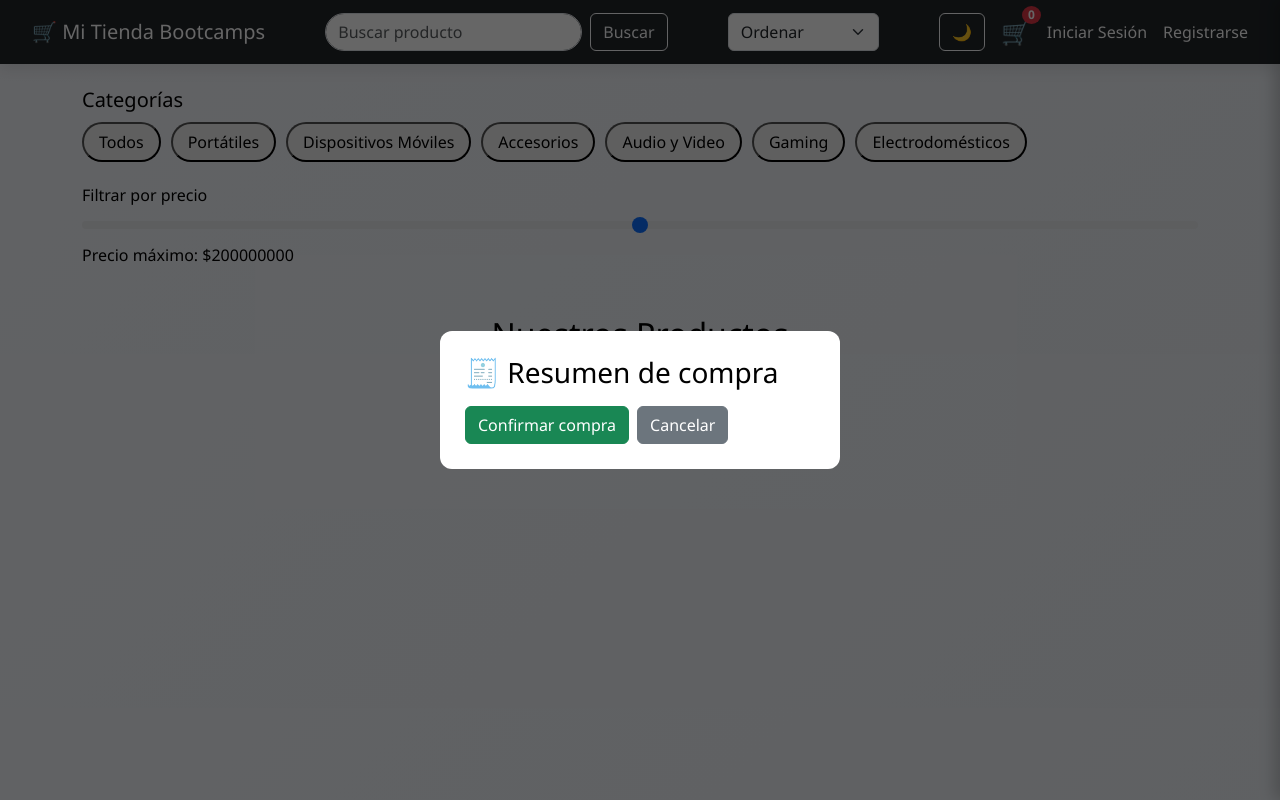
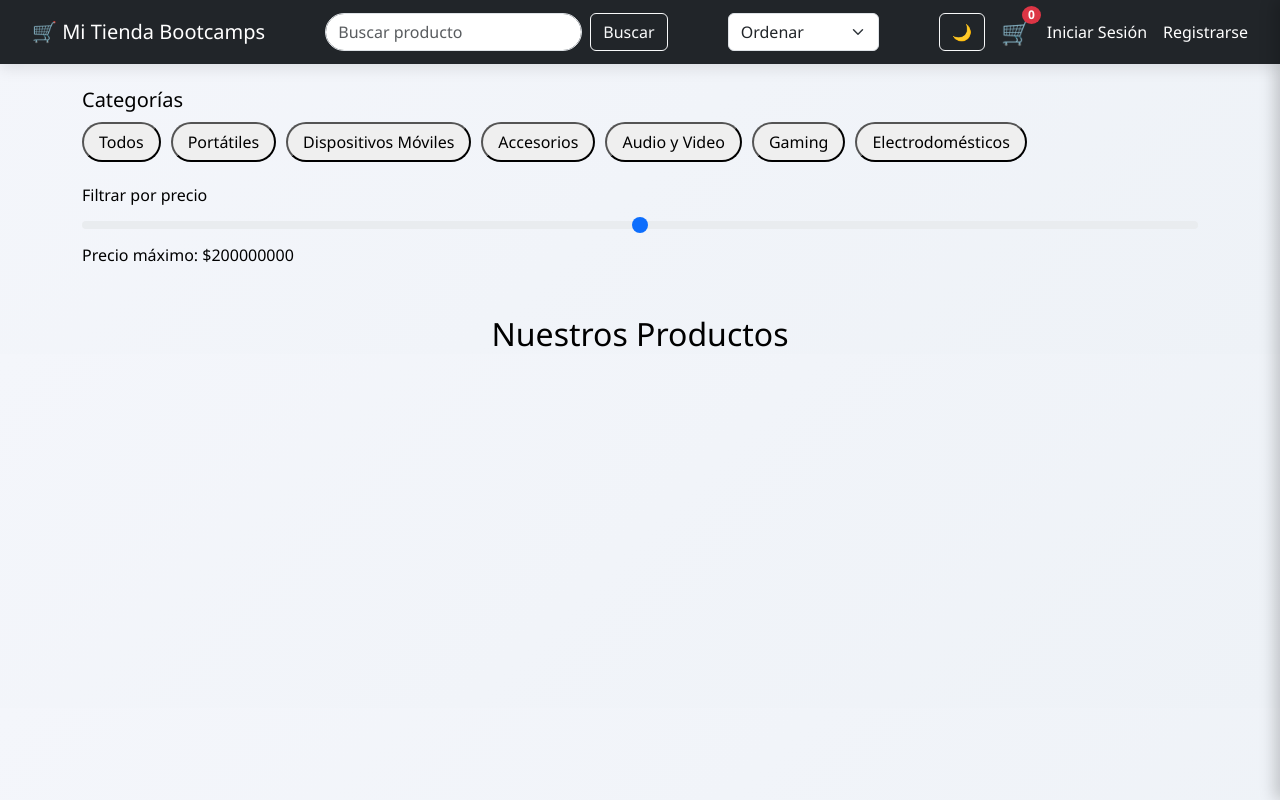
Before and after one commit to documentosvictoria82-bot/Proyecto_Tienda, a plain HTML site: page Frontend/index.html in a window 1280 px wide. Drawn offline with nearby package versions, Linux system fonts and the light colour scheme; no server answers.

Commit message:
se elimino modal de index.html

```diff
--- a/Frontend/index.html
+++ b/Frontend/index.html
@@ -15,7 +15,7 @@
 <body>
     <!--  MODAL CHECKOUT  -->
 
-<div id="modalCompra" class="modal-compra">
+<!-- <div id="modalCompra" class="modal-compra">
 
     <div class="modal-contenido">
 
@@ -36,7 +36,7 @@
             </div>
 
         </div>
-    </div>
+    </div> -->
 
 <!-- BARRA DE NAVEGACION (NAVBAR) -->
 
```
